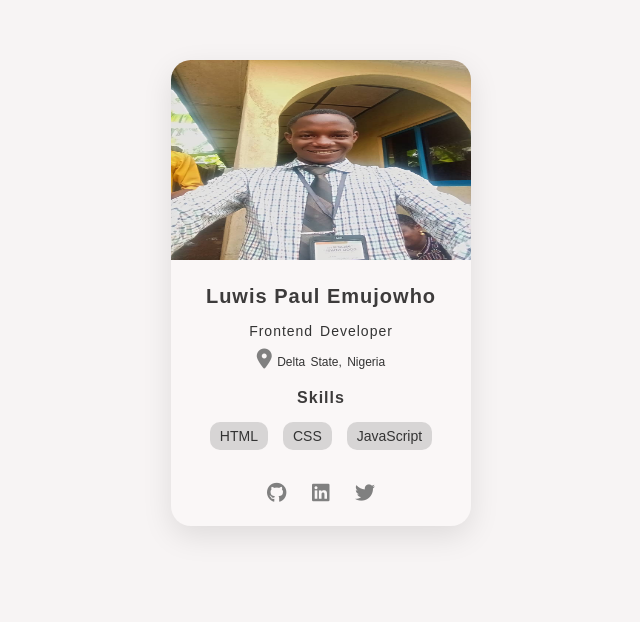
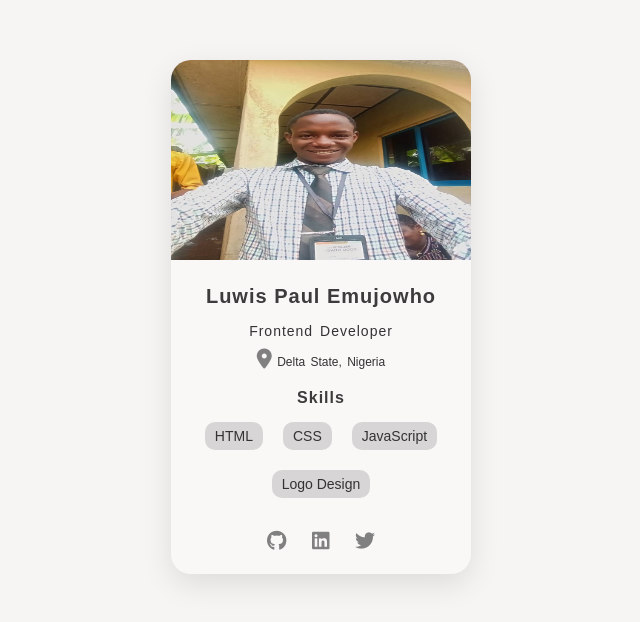
Before and after one commit to Luwispaul/Luwis-Paul-card-profile, a plain HTML site: page index.html in a window 1280 px wide. Shown: the part 260-882 px from the top of the page, without its empty margins (319-959 px from the left). Drawn offline with Linux system fonts and the light colour scheme.

Commit message:
added another skill to the profile card

```diff
--- a/index.html
+++ b/index.html
@@ -22,6 +22,7 @@
                     <li>HTML</li>
                     <li>CSS</li>
                     <li>JavaScript</li>
+                    <li class="bonus-skil">Logo Design</li>
                 </ul>
             </div>
 
--- a/style.css
+++ b/style.css
@@ -74,9 +74,11 @@ i {
 .skills ul {
     list-style: none;
     display: flex;
-   flex-direction: row;
-   justify-content: center;
-   gap:15px ;
+    flex-wrap: wrap;
+    row-gap: 10px;
+    flex-direction: row;
+    justify-content: center;
+    gap:20px ;
 }
 
 .skills li {
```
